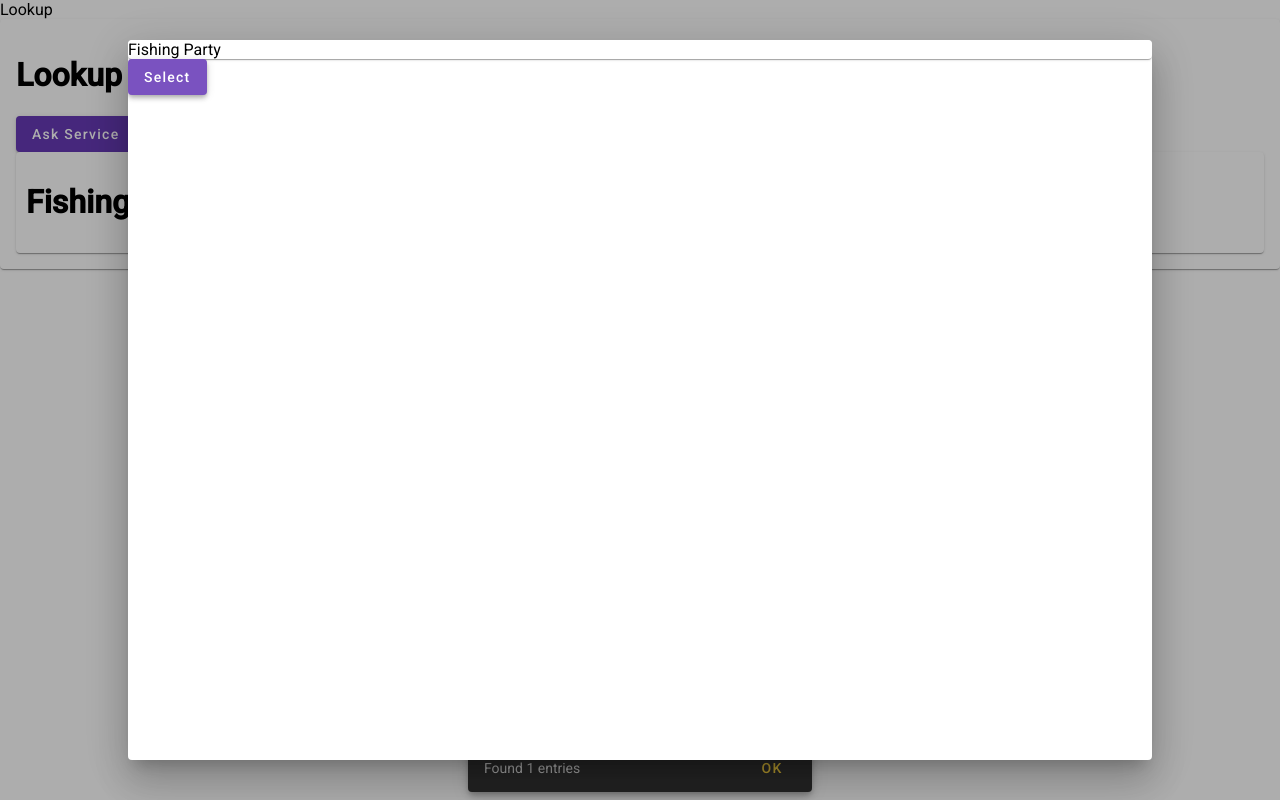
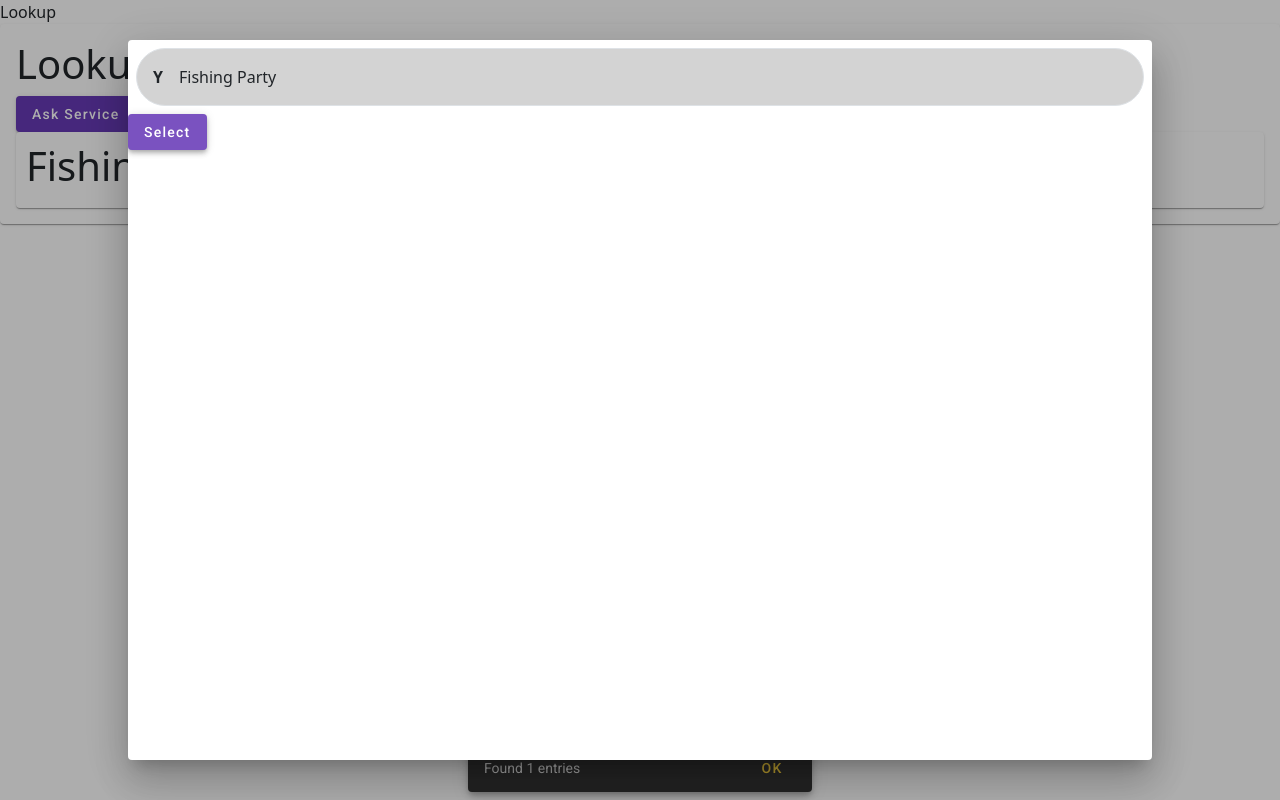
Before and after one commit to a-t-cole/gamelookup, an Angular app in the folder gamelookup/: page /lookup in a window 1280 px wide. Both pictures are taken after a click on the button "Ask Service". Built offline with nearby package versions, Linux system fonts and the light colour scheme.

Commit message:
machine hop

```diff
--- a/gamelookup/angular.json
+++ b/gamelookup/angular.json
@@ -31,7 +31,8 @@
             ],
             "styles": [
               "@angular/material/prebuilt-themes/deeppurple-amber.css",
-              "src/styles.scss"
+              "src/styles.scss",
+              "./node_modules/bootstrap/dist/css/bootstrap.min.css"
             ],
             "scripts": []
           },
@@ -92,7 +93,8 @@
             ],
             "styles": [
               "@angular/material/prebuilt-themes/deeppurple-amber.css",
-              "src/styles.scss"
+              "src/styles.scss",
+              "./node_modules/bootstrap/dist/css/bootstrap.min.css"
             ],
             "scripts": [],
             "karmaConfig": "karma.conf.js"
--- a/gamelookup/package.json
+++ b/gamelookup/package.json
@@ -20,6 +20,7 @@
     "@angular/platform-browser": "^17.0.0",
     "@angular/platform-browser-dynamic": "^17.0.0",
     "@angular/router": "^17.0.0",
+    "bootstrap": "^5.3.2",
     "rxjs": "~7.8.0",
     "tslib": "^2.3.0",
     "zone.js": "~0.14.2"
--- /dev/null
+++ b/gamelookup/src/app/components/modal-list-picker-item/modal-list-picker-item.component.html
@@ -0,0 +1,8 @@
+<div class="d-flex flex-row justify-content-end m-2 p-2 border" [ngClass]="{'selected':isChecked}" (click)="onClick()">
+    <div *ngIf="isChecked" class="p-2">
+        <strong>Y</strong>
+       </div>
+    <div class="flex-grow-1 p-2">
+        {{primaryText}}
+    </div>
+</div>
--- /dev/null
+++ b/gamelookup/src/app/components/modal-list-picker-item/modal-list-picker-item.component.scss
@@ -0,0 +1,9 @@
+.border{
+    border-radius: 2em;
+    border-color: black;
+    border-style: dashed;
+    border-width: 2px;
+}
+.selected{
+    background-color: lightgrey;
+}
--- /dev/null
+++ b/gamelookup/src/app/components/modal-list-picker-item/modal-list-picker-item.component.ts
@@ -0,0 +1,22 @@
+import { CommonModule } from '@angular/common';
+import { Component, Input } from '@angular/core';
+
+@Component({
+  selector: 'app-modal-list-picker-item',
+  standalone: true,
+  imports: [CommonModule],
+  templateUrl: './modal-list-picker-item.component.html',
+  styleUrl: './modal-list-picker-item.component.scss'
+})
+export class ModalListPickerItemComponent {
+  @Input()
+  primaryText!: string;
+  @Input()
+  secondaryText: string = '';
+
+  public isChecked: boolean = true;
+
+  onClick(){
+    this.isChecked = !this.isChecked
+  }
+}
--- a/gamelookup/src/app/components/modal-list-picker/modal-list-picker.component.html
+++ b/gamelookup/src/app/components/modal-list-picker/modal-list-picker.component.html
@@ -3,9 +3,9 @@
 </div>
 <ng-container *ngIf="data && data.Items">
     <ng-container *ngFor="let i of data.Items">
-        <mat-card matRipple>{{i[data.DisplayKey]}}</mat-card>
+        <app-modal-list-picker-item [primaryText]="i[data.DisplayKey]"></app-modal-list-picker-item>
     </ng-container>
 </ng-container>
-<div>
-    <button mat-raised-button color="primary">Select</button>
+<div class="w-100 mx-auto">
+    <button mat-raised-button color="primary" class="w-80">Select</button>
 </div>
--- a/gamelookup/src/app/components/modal-list-picker/modal-list-picker.component.ts
+++ b/gamelookup/src/app/components/modal-list-picker/modal-list-picker.component.ts
@@ -6,11 +6,12 @@ import { CommonModule } from '@angular/common';
 import { MatButtonModule } from '@angular/material/button';
 import { MatCardModule } from '@angular/material/card';
 import { MatRippleModule } from '@angular/material/core';
+import { ModalListPickerItemComponent } from '../modal-list-picker-item/modal-list-picker-item.component';
 
 @Component({
   selector: 'app-modal-list-picker',
   standalone: true,
-  imports: [CommonModule, MatButtonModule, MatCardModule, MatRippleModule],
+  imports: [CommonModule, MatButtonModule, MatRippleModule, ModalListPickerItemComponent],
   templateUrl: './modal-list-picker.component.html',
   styleUrl: './modal-list-picker.component.scss'
 })
```
Also changed, not shown: 2 other files (tests, documents, lock files or other folders).
